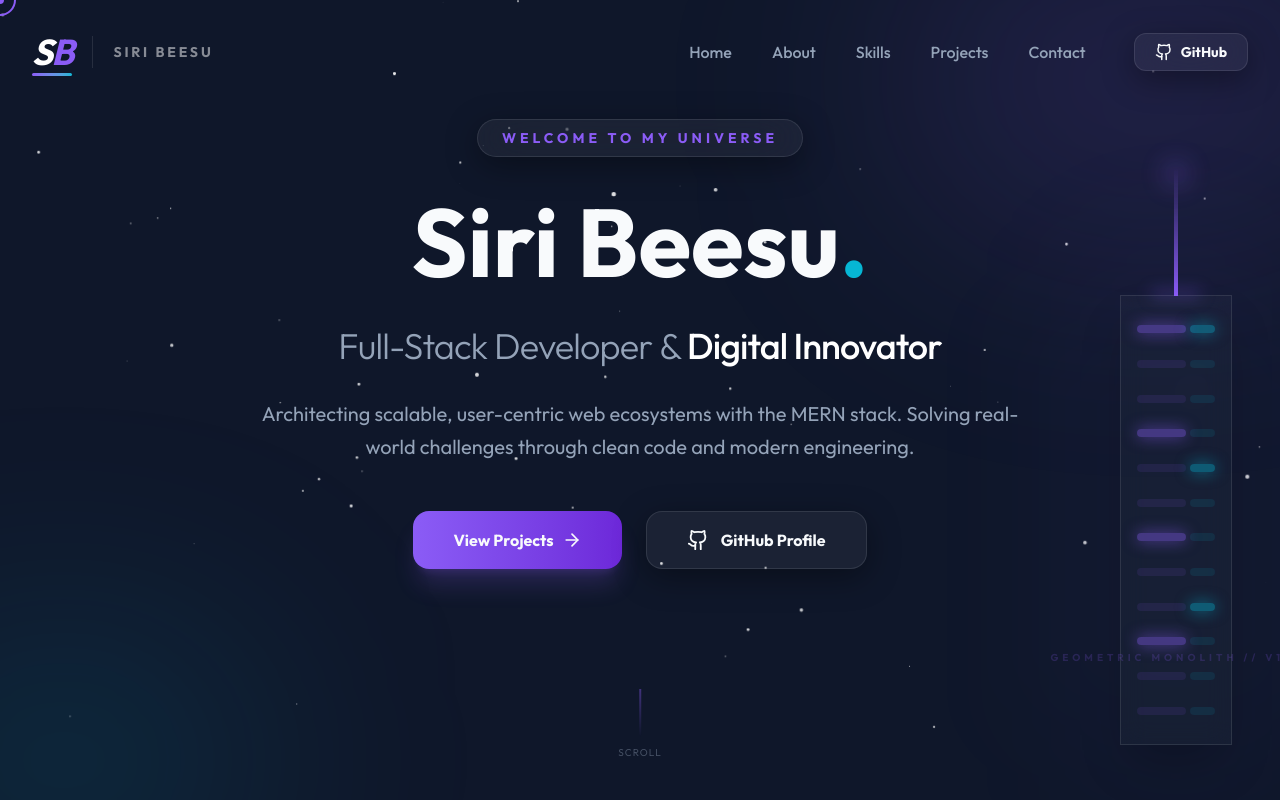
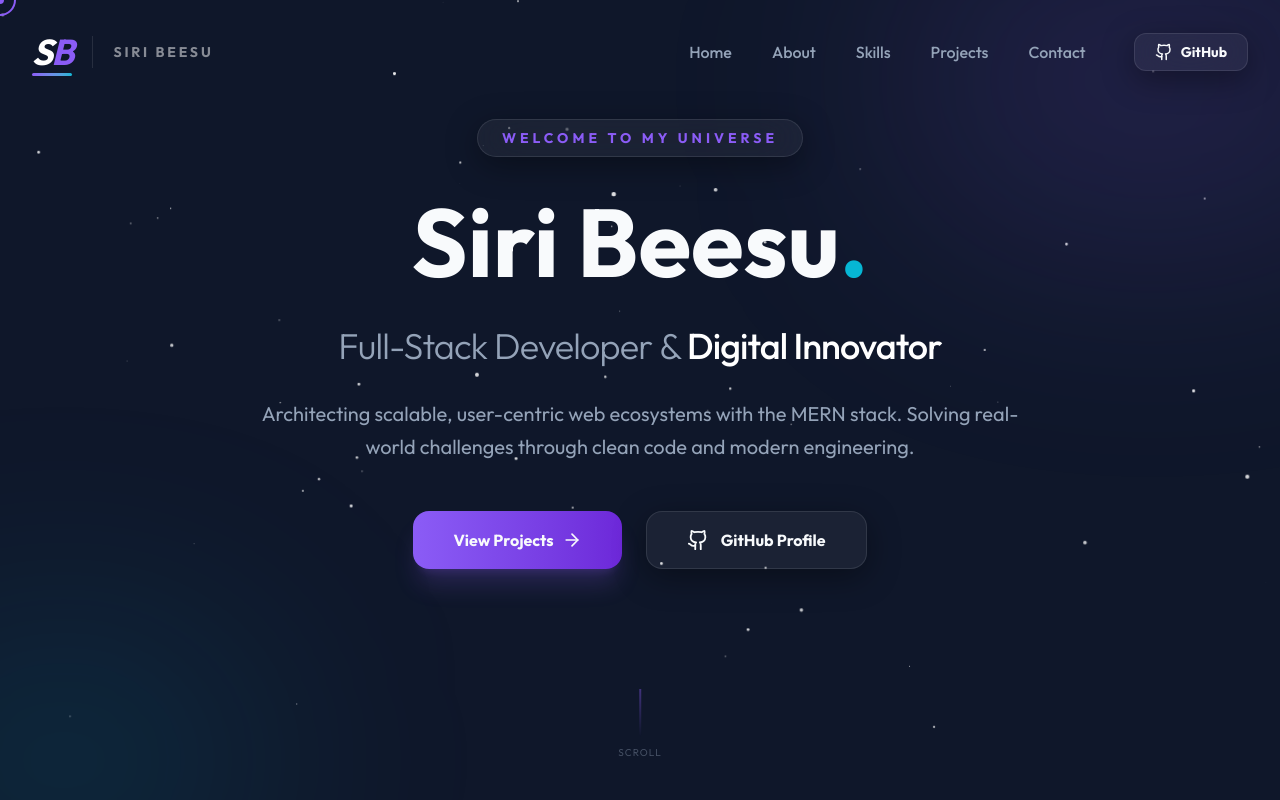
Before and after one commit to siribeesu/siribeesu-portfolio, a React (Vite) app: page / in a window 1280 px wide. Shown: the top 800 px of the page. Built offline with nearby package versions, Linux system fonts and the light colour scheme.

Commit message:
Upscaled 3D building monolith and added advanced geometry

```diff
--- a/src/components/FloatingBuilding.jsx
+++ b/src/components/FloatingBuilding.jsx
@@ -4,65 +4,83 @@ import { motion, useScroll, useTransform, useSpring } from 'framer-motion';
 const FloatingBuilding = () => {
   const { scrollYProgress } = useScroll();
 
-  // Create a smoother rotate value using spring physics
-  const rawRotate = useTransform(scrollYProgress, [0, 1], [0, 360]);
-  const rotateY = useSpring(rawRotate, { stiffness: 50, damping: 20 });
+  // Stronger rotation for a clearer 3D effect
+  const rawRotate = useTransform(scrollYProgress, [0, 1], [0, 720]);
+  const rotateY = useSpring(rawRotate, { stiffness: 40, damping: 25 });
 
-  // Floating movement
-  const yTranslate = useTransform(scrollYProgress, [0, 1], [-20, 120]);
+  // Floating parallax movement
+  const yTranslate = useTransform(scrollYProgress, [0, 1], [50, -150]);
+  const scale = useTransform(scrollYProgress, [0, 0.5, 1], [0.8, 1.1, 0.9]);
 
   return (
-    <div className="fixed right-12 top-1/2 -translate-y-1/2 z-0 hidden xl:block pointer-events-none select-none">
+    <div className="fixed right-[-80px] top-1/2 -translate-y-1/2 z-0 hidden 2xl:block pointer-events-none select-none perspective-[1500px]">
       <motion.div
-        style={{ rotateY, y: yTranslate }}
-        className="relative w-28 h-[450px] preserve-3d"
+        style={{ rotateY, y: yTranslate, scale }}
+        className="relative w-64 h-[700px] preserve-3d"
       >
-        {/* Central Core */}
-        <div className="absolute inset-0 bg-bg-card/40 backdrop-blur-md border border-white/10 shadow-2xl preserve-3d">
+        {/* Main Skyscraper Body - Primary Block */}
+        <div className="absolute inset-0 preserve-3d">
 
-          {/* Windows / Floors */}
-          <div className="absolute inset-0 flex flex-col justify-around p-4">
-            {[...Array(12)].map((_, i) => (
-              <div key={i} className="flex justify-between items-center gap-1">
-                <div className={`h-2 w-full rounded-sm ${i % 3 === 0 ? 'bg-primary/40 shadow-[0_0_15px_rgba(139,92,246,0.6)]' : 'bg-primary/10'}`} />
-                <div className={`h-2 w-1/2 rounded-sm ${i % 4 === 0 ? 'bg-secondary/40 shadow-[0_0_15px_rgba(6,182,212,0.6)]' : 'bg-secondary/10'}`} />
+          {/* Front Face */}
+          <div className="absolute inset-0 bg-bg-card/80 backdrop-blur-xl border-l-[3px] border-primary/40 shadow-[inset_0_0_40px_rgba(139,92,246,0.2)] transform translate-z-[120px] flex flex-col p-6 overflow-hidden">
+            <div className="absolute top-0 left-0 w-full h-1 bg-gradient-to-r from-transparent via-primary to-transparent opacity-50" />
+            {[...Array(20)].map((_, i) => (
+              <div key={i} className="flex gap-2 mb-3">
+                 <div className={`h-4 w-12 rounded-sm ${i % 4 === 0 ? 'bg-primary/50 shadow-[0_0_15px_rgba(139,92,246,0.8)]' : 'bg-white/5'}`} />
+                 <div className="h-4 w-full bg-white/5 rounded-sm" />
+                 <div className={`h-4 w-12 rounded-sm ${i % 3 === 0 ? 'bg-secondary/50 shadow-[0_0_15px_rgba(6,182,212,0.8)]' : 'bg-white/5'}`} />
               </div>
             ))}
           </div>
 
-          {/* Side faces for 3D depth */}
+          {/* Back Face */}
+          <div className="absolute inset-0 bg-bg-card/90 transform -translate-z-[120px] rotate-y-180 border-r-[3px] border-primary/20" />
+
+          {/* Left Face */}
+          <div className="absolute inset-y-0 -left-[120px] w-[240px] bg-bg-dark/95 border-x border-white/10 transform rotate-y-90 flex flex-col p-6">
+             <div className="w-full h-full border-l-2 border-primary/20 flex flex-col justify-around">
+                {[...Array(10)].map((_, i) => (
+                  <div key={i} className="h-1 w-full bg-primary/10" />
+                ))}
+             </div>
+          </div>
+
           {/* Right Face */}
-          <div
-            className="absolute top-0 bottom-0 -right-4 w-8 bg-black/40 border-y border-r border-white/5"
-            style={{ transform: 'rotateY(90deg) translateZ(4px)' }}
-          />
-          {/* Left Face */}
-          <div
-            className="absolute top-0 bottom-0 -left-4 w-8 bg-black/60 border-y border-l border-white/5"
-            style={{ transform: 'rotateY(-90deg) translateZ(4px)' }}
-          />
+          <div className="absolute inset-y-0 -right-[120px] w-[240px] bg-bg-dark/95 border-x border-white/10 transform rotate-y-90 translate-x-[240px]">
+             <div className="absolute inset-0 bg-gradient-to-b from-primary/5 via-secondary/5 to-transparent" />
+          </div>
 
-          {/* Top Structure - Tower Tip */}
-          <div className="absolute -top-16 left-1/2 -translate-x-1/2 w-12 h-16 preserve-3d">
-             <div className="absolute bottom-0 w-full h-1 bg-primary/60 blur-sm" />
-             {/* Antenna */}
-             <div className="absolute bottom-0 left-1/2 -translate-x-1/2 w-1 h-32 bg-gradient-to-t from-primary to-transparent" />
-             {/* Glowing Tip */}
-             <motion.div
-               animate={{ opacity: [0.4, 1, 0.4] }}
-               transition={{ duration: 2, repeat: Infinity }}
-               className="absolute -top-16 left-1/2 -translate-x-1/2 w-3 h-3 bg-primary rounded-full blur-md shadow-[0_0_20px_var(--color-primary)]"
-             />
+          {/* Top Face (Roof) */}
+          <div className="absolute -top-[120px] inset-x-0 h-[240px] bg-bg-card border border-white/20 transform rotate-x-90 translate-y-[120px] shadow-2xl">
+             <div className="absolute inset-0 flex items-center justify-center">
+                <div className="w-24 h-24 border-4 border-primary/40 rounded-full animate-ping" />
+                <div className="absolute w-12 h-12 bg-primary/20 rounded-full blur-xl" />
+             </div>
           </div>
         </div>
 
-        {/* Ambient Glow behind the building */}
-        <div className="absolute -inset-10 bg-primary/5 blur-[80px] -z-10 rounded-full" />
+        {/* Secondary Inner Core (Smaller, deeper block) */}
+        <div className="absolute top-20 bottom-20 left-10 right-10 preserve-3d opacity-60">
+           <div className="absolute inset-0 bg-primary/10 border border-primary/40 transform translate-z-[150px]" />
+           <div className="absolute inset-0 bg-secondary/10 border border-secondary/40 transform -translate-z-[150px] rotate-y-180" />
+        </div>
+
+        {/* Floating Halo around it */}
+        <motion.div
+          animate={{ rotate: 360 }}
+          transition={{ duration: 15, repeat: Infinity, ease: "linear" }}
+          className="absolute -inset-20 border-[2px] border-dashed border-primary/20 rounded-full transform -rotate-x-90 translate-y-[300px]"
+        />
+
+        {/* Massive Glow Source */}
+        <div className="absolute -inset-40 bg-primary/5 blur-[120px] -z-20 rounded-full" />
       </motion.div>
 
-      {/* Label/Decoration */}
-      <div className="absolute -bottom-10 left-1/2 -translate-x-1/2 whitespace-nowrap opacity-20 text-[10px] tracking-[0.4em] uppercase font-bold text-primary">
-        Geometric Monolith // v1.0
+      {/* HUD Info */}
+      <div className="absolute -bottom-20 right-0 text-right opacity-40 font-mono text-xs tracking-widest uppercase text-secondary">
+        <p>Architectural Engine // 0x442</p>
+        <p>Structure Integrity // 100%</p>
+        <p className="text-primary animate-pulse">Scanning System...</p>
       </div>
     </div>
   );
```
